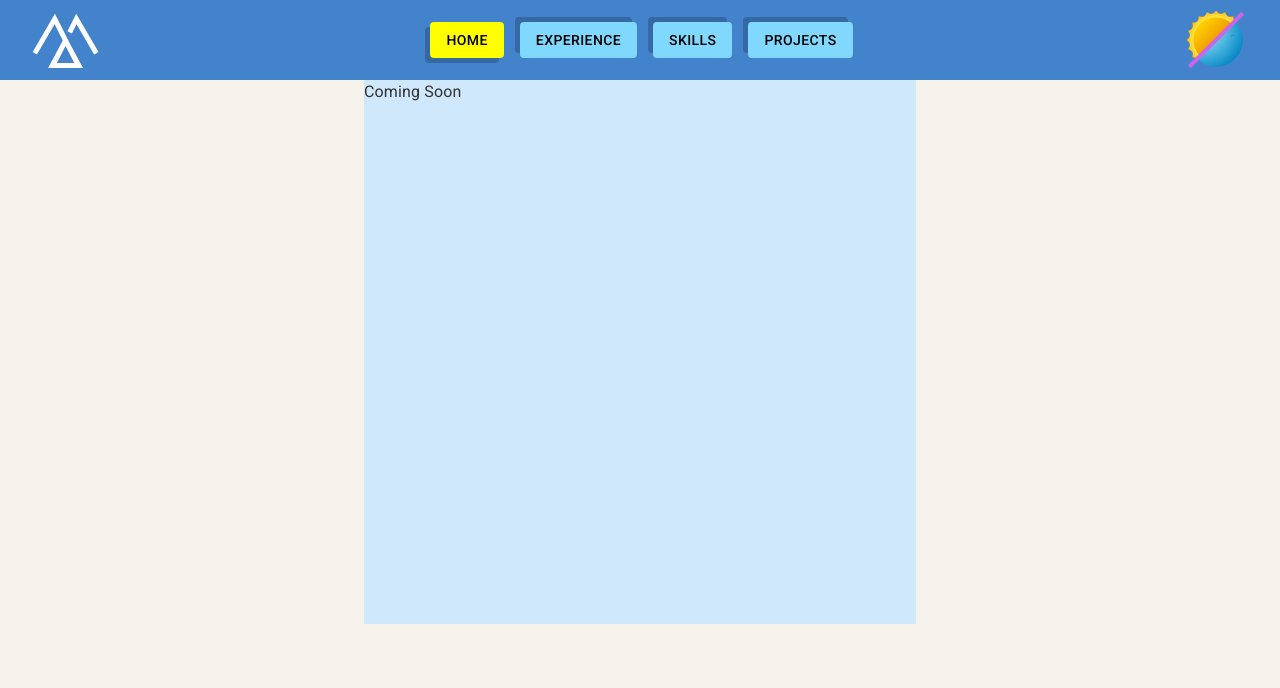
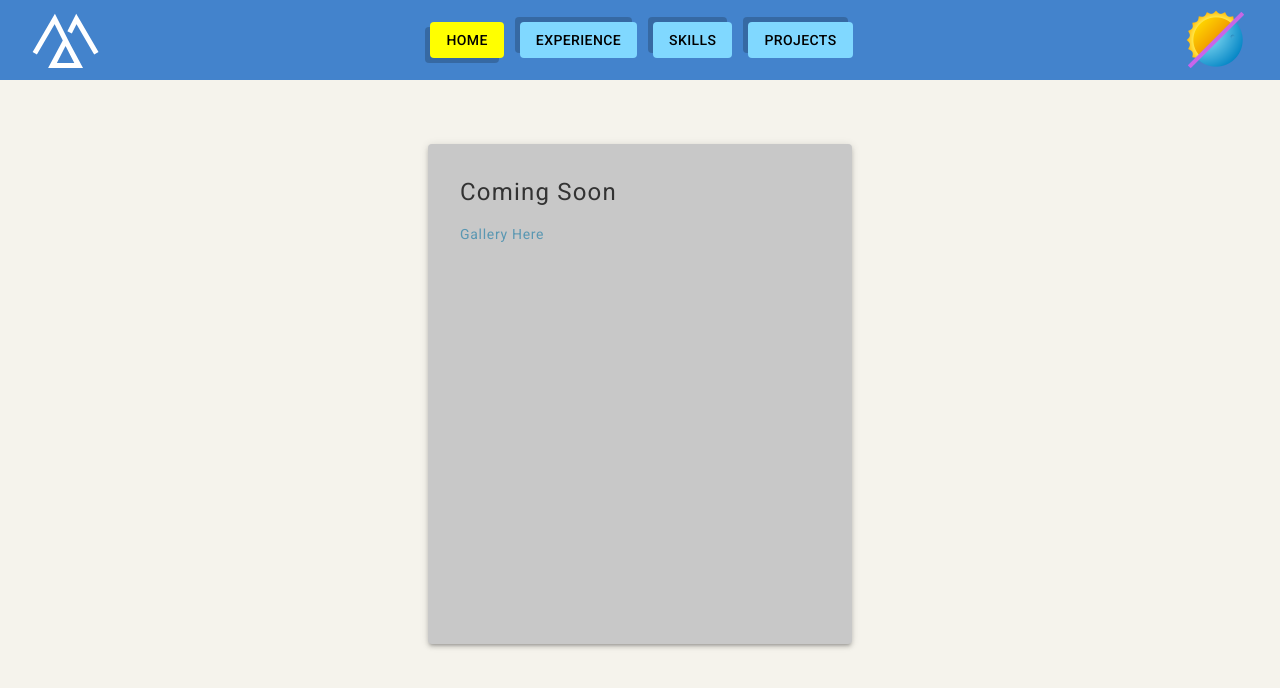
Before and after one commit to fygure/my-profile, a React (Create React App) app: page /coming-soon in a window 1280 px wide. Shown: the top 688 px of the page. Built offline with nearby package versions, Linux system fonts and the light colour scheme.

Commit message:
cleaned up boxes and added some work in progresses

```diff
--- a/src/Router.js
+++ b/src/Router.js
@@ -9,7 +9,7 @@ import Bio from "./components/Bio";
 import Experience from "./components/Experience";
 import Skills from "./components/Skills";
 import Projects from "./components/Projects";
-//import Contact from "./components/Contact";
+
 import ComingSoon from './components/ComingSoon';
 
 export default function Router() {
--- a/src/components/ComingSoon.jsx
+++ b/src/components/ComingSoon.jsx
@@ -1,9 +1,29 @@
-import { Container, Box } from '@mui/material';
+import { Container, Typography, Paper } from '@mui/material';
+import { useTheme } from '@mui/material/styles';
 
 export default function ComingSoon() {
+
+    const theme = useTheme();
+
     return (
         <Container maxWidth="sm">
-            <Box sx={{ bgcolor: '#cfe8fc', height: '68vh' }}>Coming Soon</Box>
+            <Paper elevation={3} sx={{
+                display: 'flex',
+                flexDirection: 'column',
+                padding: '32px',
+                margin: '64px 64px 64px 64px',
+                backgroundColor: theme.palette.background.paper,
+                height: '500px',
+            }}>
+                <Typography variant="h5" component="div" paragraph sx={{ letterSpacing: '0.05em' }}>
+                    Coming Soon
+                </Typography>
+                <Typography variant="body2" sx={{ letterSpacing: '0.05em', color: theme.palette.secondary.dark }}>
+                    Gallery Here
+                </Typography>
+            </Paper>
+            {/* <Box sx={{ bgcolor: '#cfe8fc', height: '68vh' }}>Skills</Box> */}
+
         </Container>
     )
 }
--- a/src/components/Experience.jsx
+++ b/src/components/Experience.jsx
@@ -1,9 +1,29 @@
-import { Container, Box } from '@mui/material';
+import { Container, Typography, Paper } from '@mui/material';
+import { useTheme } from '@mui/material/styles';
 
 export default function Experience() {
+
+    const theme = useTheme();
+
     return (
         <Container maxWidth="sm">
-            <Box sx={{ bgcolor: '#cfe8fc', height: '68vh' }}>Experience</Box>
+            <Paper elevation={3} sx={{
+                display: 'flex',
+                flexDirection: 'column',
+                padding: '32px',
+                margin: '64px 64px 64px 64px',
+                backgroundColor: theme.palette.background.paper,
+                height: '500px',
+            }}>
+                <Typography variant="h5" component="div" paragraph sx={{ letterSpacing: '0.05em' }}>
+                    Experience
+                </Typography>
+                <Typography variant="body2" sx={{ letterSpacing: '0.05em', color: theme.palette.secondary.dark }}>
+                    List experiences here
+                </Typography>
+            </Paper>
+            {/* <Box sx={{ bgcolor: '#cfe8fc', height: '68vh' }}>Skills</Box> */}
+
         </Container>
     )
 }
--- a/src/components/Hero.jsx
+++ b/src/components/Hero.jsx
@@ -129,16 +129,19 @@ export default function Hero() {
                         height: '500px',
                     }}>
                         <Box sx={{ display: 'flex', flexDirection: 'row', justifyContent: 'center', width: '100%', background: 'inherit' }}>
-
-
                             <Box sx={{ display: 'flex', flexDirection: 'row', flex: '3', marginLeft: '0' }}>
                                 <Slideshow />
                             </Box>
 
-                            <Box sx={{ display: 'flex', flexDirection: 'column', flex: '1', marginLeft: '0' }}>
-                                <Typography variant="body1">
-                                    Here will live the contact me form
+                            <Box sx={{ display: 'flex', flexDirection: 'column', flex: '1', marginLeft: '0', padding: '8px', justifyContent: 'center', alignItems: 'center' }}>
+                                <Typography variant="h4">
+                                    Work in
                                 </Typography>
+                                <br />
+                                <Typography variant="h4">
+                                    Progress
+                                </Typography>
+                                <br />
                             </Box>
                         </Box>
 
--- a/src/components/Projects.jsx
+++ b/src/components/Projects.jsx
@@ -1,9 +1,29 @@
-import { Container, Box } from '@mui/material';
+import { Container, Typography, Paper } from '@mui/material';
+import { useTheme } from '@mui/material/styles';
 
 export default function Projects() {
+
+    const theme = useTheme();
+
     return (
         <Container maxWidth="sm">
-            <Box sx={{ bgcolor: '#cfe8fc', height: '68vh' }}>Projects</Box>
+            <Paper elevation={3} sx={{
+                display: 'flex',
+                flexDirection: 'column',
+                padding: '32px',
+                margin: '64px 64px 64px 64px',
+                backgroundColor: theme.palette.background.paper,
+                height: '500px',
+            }}>
+                <Typography variant="h5" component="div" paragraph sx={{ letterSpacing: '0.05em' }}>
+                    Projects
+                </Typography>
+                <Typography variant="body2" sx={{ letterSpacing: '0.05em', color: theme.palette.secondary.dark }}>
+                    List projects here
+                </Typography>
+            </Paper>
+            {/* <Box sx={{ bgcolor: '#cfe8fc', height: '68vh' }}>Skills</Box> */}
+
         </Container>
     )
 }
--- a/src/components/Skills.jsx
+++ b/src/components/Skills.jsx
@@ -1,4 +1,4 @@
-import { Container, Box, Typography, Paper } from '@mui/material';
+import { Container, Typography, Paper } from '@mui/material';
 import { useTheme } from '@mui/material/styles';
 
 export default function Skills() {
@@ -15,7 +15,6 @@ export default function Skills() {
                 backgroundColor: theme.palette.background.paper,
                 height: '500px',
             }}>
-                {/* Content of your "Skills" component goes here */}
                 <Typography variant="h5" component="div" paragraph sx={{ letterSpacing: '0.05em' }}>
                     Skills
                 </Typography>
```
